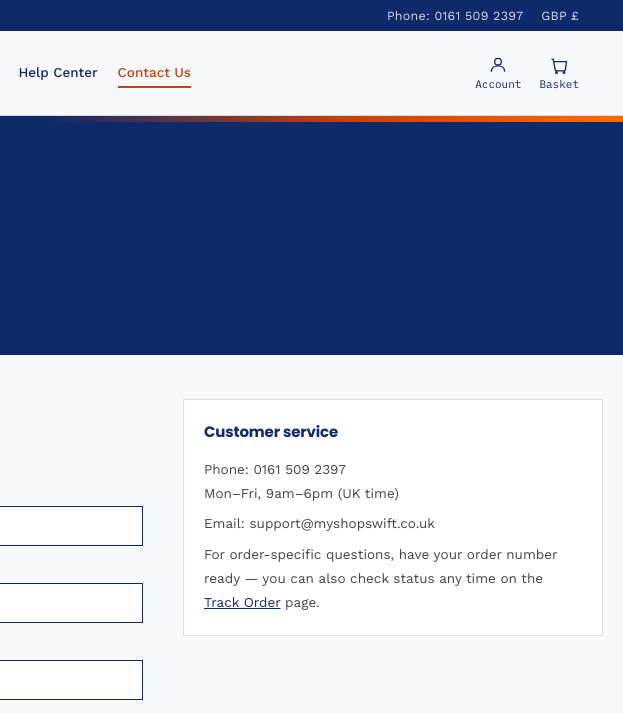
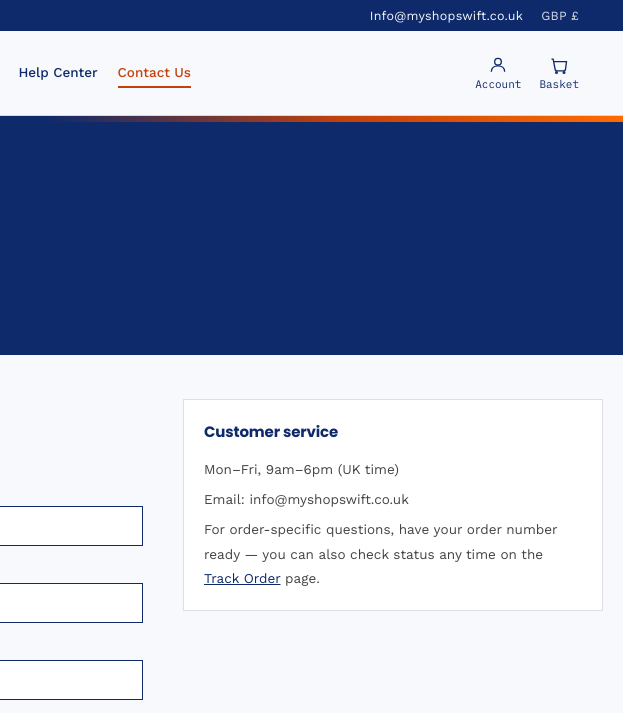
Before and after one commit to amtaofeeqtk1/Myshopswift, a website: page public/contact.html in a window 1280 px wide. Shown: the top 713 px of the page, 657-1280 px from the left. Drawn offline with nearby package versions, Linux system fonts and the light colour scheme.

Commit message:
update website

```diff
--- a/public/contact.html
+++ b/public/contact.html
@@ -14,7 +14,7 @@
   <div class="wrap">
     <span>Free UK delivery on orders over £100</span>
     <div class="ub-right">
-      <span>Phone: 0161 509 2397</span>
+      <a href="contact.html">Info@myshopswift.co.uk</a>
       <span>GBP £</span>
     </div>
   </div>
@@ -72,8 +72,8 @@
   </div>
   <div class="info-card">
     <h3 style="font-size:15px;color:var(--indigo);margin-bottom:14px;">Customer service</h3>
-    <p style="font-size:13.5px;line-height:1.8;color:#444;margin:0 0 6px;">Phone: 0161 509 2397<br>Mon–Fri, 9am–6pm (UK time)</p>
-    <p style="font-size:13.5px;line-height:1.8;color:#444;margin:0 0 6px;">Email: support@myshopswift.co.uk</p>
+    <p style="font-size:13.5px;line-height:1.8;color:#444;margin:0 0 6px;">Mon–Fri, 9am–6pm (UK time)</p>
+    <p style="font-size:13.5px;line-height:1.8;color:#444;margin:0 0 6px;">Email: info@myshopswift.co.uk</p>
     <p style="font-size:13.5px;line-height:1.8;color:#444;margin:0;">For order-specific questions, have your order number ready — you can also check status any time on the <a href="track-order.html" style="color:var(--indigo);text-decoration:underline;">Track Order</a> page.</p>
   </div>
 </div>
```
Also changed, not shown: public/about.html (+1 -1 lines), public/careers.html (+1 -1 lines), public/faq.html (+1 -1 lines), public/help.html (+1 -1 lines), public/index.html (+1 -1 lines), public/privacy.html (+1 -1 lines), public/returns.html (+1 -1 lines), public/terms.html (+1 -1 lines), public/track-order.html (+1 -1 lines).
